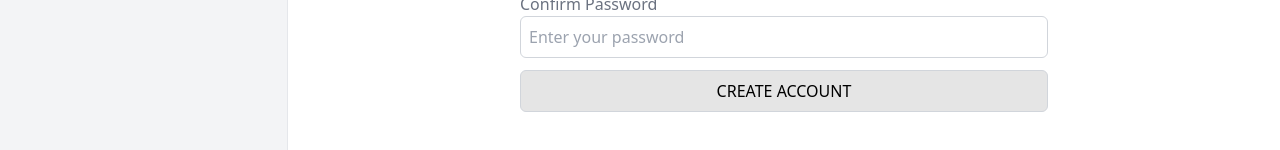
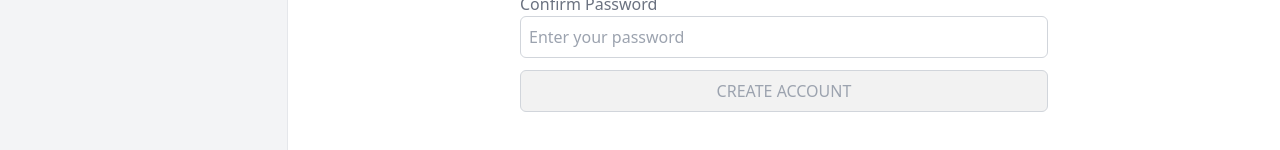
Before and after one commit to IfastKrishna/ifastacademy-LMS, a React (Vite) app in the folder frontend/: page / in a window 1280 px wide. Shown: the part 356-506 px from the top of the page. Built offline with nearby package versions, Linux system fonts and the light colour scheme.

Commit message:
change button style for diseabled

```diff
--- a/frontend/src/components/Button/Button.jsx
+++ b/frontend/src/components/Button/Button.jsx
@@ -4,7 +4,7 @@ function Button({ children, type = "button", className, ...props }) {
   return (
     <button
       type={type}
-      className={`py-2 px-8 uppercase bg-black/10 hover:bg-black/25 border border-gray-300 hover:border-gray-400 font-medium duration-150 rounded-md ${className}`}
+      className={`py-2 px-8 uppercase bg-black/20 hover:bg-black/35 disabled:bg-black/5 disabled:text-gray-400 border border-gray-300 hover:border-gray-400 font-medium duration-150 rounded-md ${className}`}
       {...props}
     >
       {children}
--- a/frontend/src/components/Login/Login.jsx
+++ b/frontend/src/components/Login/Login.jsx
@@ -1,7 +1,11 @@
 import React from "react";
 
 function Login() {
-  return <div>Login</div>;
+  return (
+    <div className="w-full max-w-xl">
+      <h1 className="text-2xl font-bold">Login</h1>
+    </div>
+  );
 }
 
 export default Login;
--- /dev/null
+++ b/frontend/src/components/Protect/Protact.jsx
@@ -0,0 +1,7 @@
+import React from "react";
+
+function Protact() {
+  return <div>Protact</div>;
+}
+
+export default Protact;
--- a/frontend/src/components/SideBar/SideBar.jsx
+++ b/frontend/src/components/SideBar/SideBar.jsx
@@ -19,7 +19,7 @@ import FlexBtween from "../FlexBetween/FlexBtween";
 
 function SideBar() {
   const isSmallDivise = useMediaQuery({ query: "(max-width:1024px)" });
-  const [sideBarOpen, setSideBarOpen] = useState(true);
+  const [sideBarOpen, setSideBarOpen] = useState(false);
 
   useMemo(() => {
     if (!isSmallDivise) {
--- a/frontend/src/components/Signup/Signup.jsx
+++ b/frontend/src/components/Signup/Signup.jsx
@@ -1,9 +1,8 @@
-import React from "react";
+import React, { useEffect } from "react";
 import { useForm } from "react-hook-form";
 import { Input, Button, Select } from "../index.js";
 import { useNavigate } from "react-router";
 import { useDispatch } from "react-redux";
-
 function Signup() {
   const navigate = useNavigate();
   const dispatch = useDispatch();
@@ -11,7 +10,7 @@ function Signup() {
     register,
     handleSubmit,
     watch,
-    formState: { errors },
+    formState: { errors, isValid },
   } = useForm();
   const password = React.useRef({});
   password.current = watch("password", "");
@@ -83,7 +82,11 @@ function Signup() {
             <span className="text-red-500">{errors.confpassword.message}</span>
           )}
         </div>
-        <Button type="submit" className="w-full">
+        <Button
+          type="submit"
+          className="w-full disabled:cursor-not-allowed"
+          disabled={!isValid}
+        >
           Create Account
         </Button>
       </form>
```
